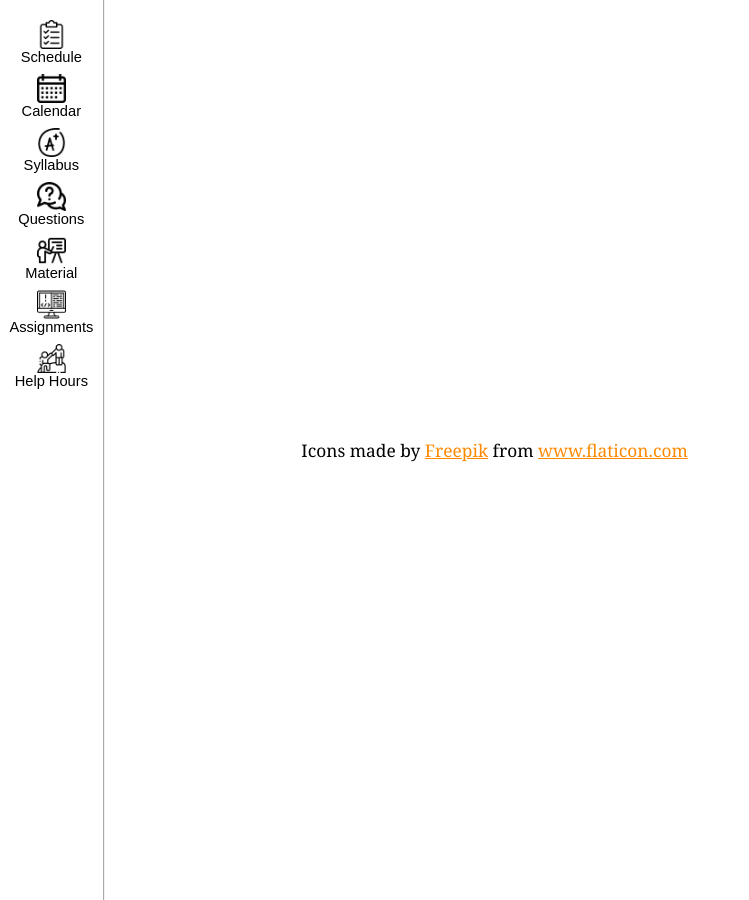
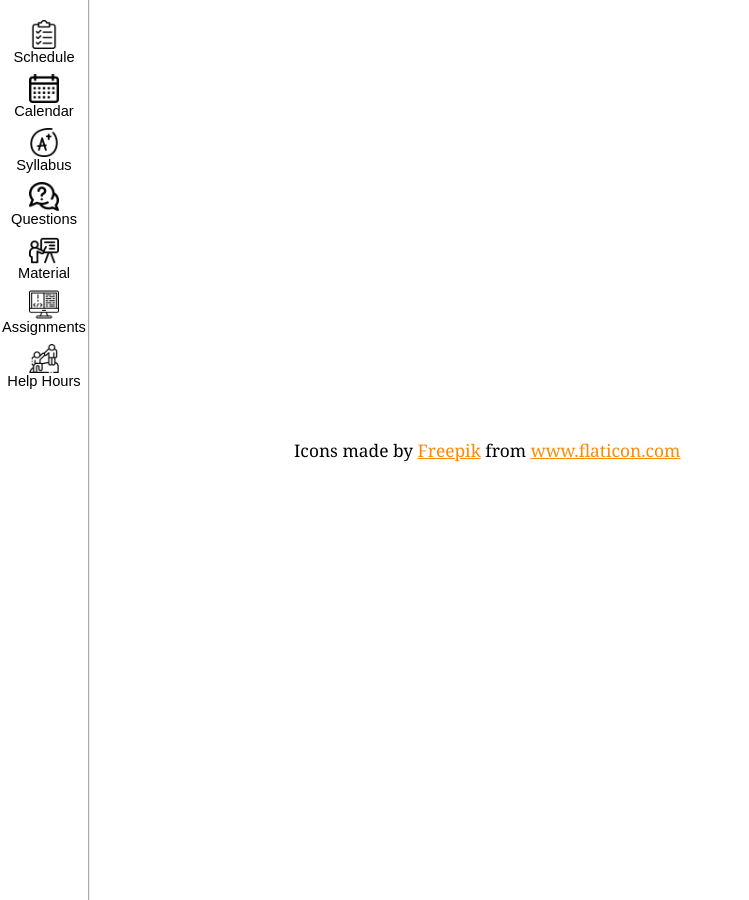
Before and after one commit to ucsd-cse11-w22/ucsd-cse11-w22.github.io, a Jekyll site: the page built from credits.md, in a window 1280 px wide. Shown: the whole page, without its empty margins (0-749 px from the left). Built offline with Jekyll 4.4.1, drawn with Linux system fonts in a browser that asks for light colours.

Commit message:
Update with-sidebar.css

```diff
--- a/css/with-sidebar.css
+++ b/css/with-sidebar.css
@@ -11,7 +11,7 @@ html, body {
 .sidebar {
     padding-top: 1em;
     font-size: 11pt;
-    width: 7em;
+    width: 6em;
     background-color: white;
     box-shadow: 1px 0px 1px #aaaaaa;
     font-family: Arial, Helvetica, sans-serif;
@@ -57,6 +57,7 @@ html, body {
     display: flex;
     flex-direction: column;
     align-items: center;
+    white-space: nowrap;
     justify-content: space-around;
 }
 
```
